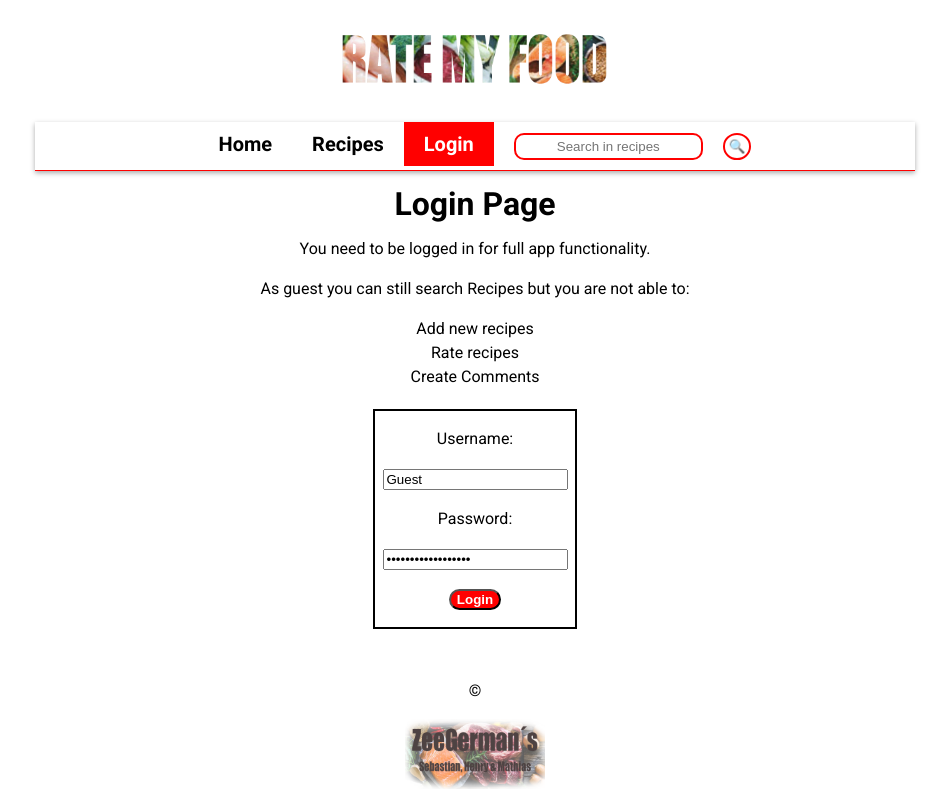
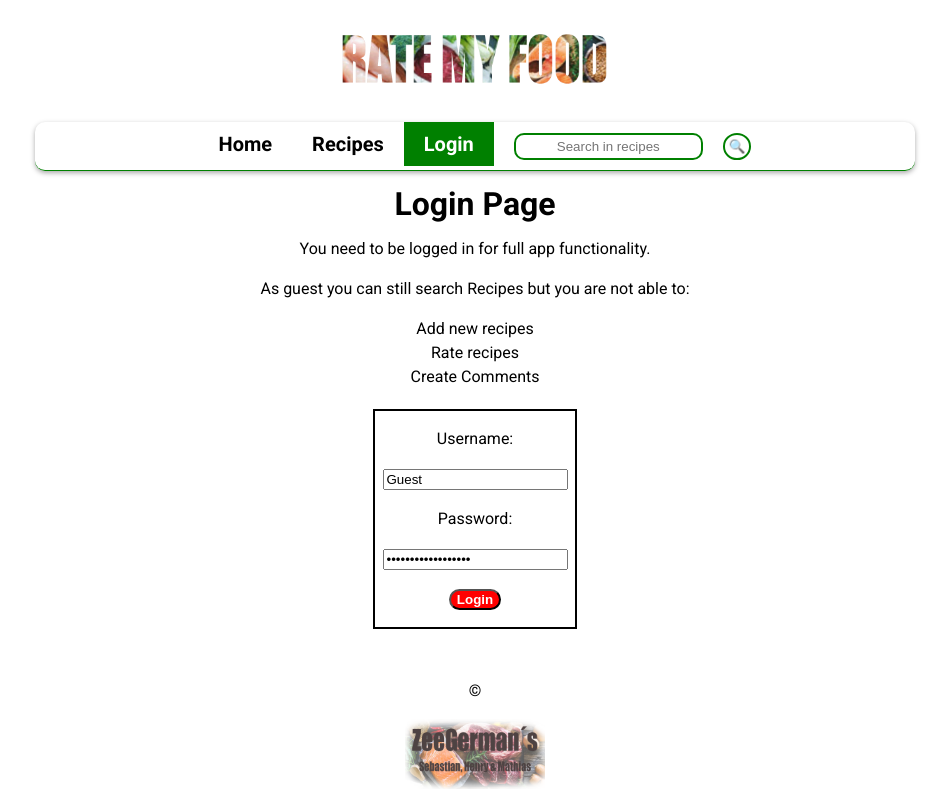
Before and after one commit to sadltelekom/RateMyFoodFrontend, an Angular app in the folder RateMyFoodApp/: page /login in a window 1280 px wide. Shown: the whole page, without its empty margins (165-1114 px from the left). Built offline with nearby package versions, Linux system fonts and the light colour scheme; no server answers.

Commit message:
app & recipe component

```diff
--- a/RateMyFoodApp/src/app/app.component.css
+++ b/RateMyFoodApp/src/app/app.component.css
@@ -1,11 +1,12 @@
 #top_menu_box{
     display: flexbox;
     justify-content: center;
+
 }
 
 #search_bar {
     color: black;
-    border: 2px solid red;
+    border: 2px solid green;
     border-radius: 10px;
     text-align: center;
     margin: 10px 20px;
@@ -14,7 +15,7 @@
 #top_menu_box button {
   color: black;
   background-color: white;
-  border: 2px solid red;
+  border: 2px solid green;
   border-radius: 100%;
   padding: 4px;
   cursor: pointer;
@@ -24,14 +25,15 @@
 #top_menu_box button:hover {
 
     background-color: white;
-    border: 2px solid darkred;
+    border: 2px solid green;
 
 
   }
 .top_menu {
-    border-bottom: 1px solid red;
+    border-bottom: 1px solid green;
     /* box-shadow: x-offset y-offset blur color */
     box-shadow: 0px 2px 5px #aaa;
+    border-radius: 10px;
     width: 80%;
     margin: auto;
 }
@@ -55,5 +57,5 @@
 }
 .top_menu a:hover, .top_menu .active {
     color: white;
-    background-color: red;
+    background-color: green;
 }
--- a/RateMyFoodApp/src/app/recipes/recipes.component.css
+++ b/RateMyFoodApp/src/app/recipes/recipes.component.css
@@ -1,7 +1,7 @@
 button {
   color: black;
   background-color: white;
-  border: 2px solid red;
+  border: 2px solid green;
   border-radius: 10px;
   padding: 4px;
   /* margin: 8px; */
@@ -10,7 +10,7 @@ button {
 
 button:hover {
   background-color: white;
-  border: 2px solid darkred;
+  border: 2px solid greenyellow;
 }
 
 h2 {
@@ -57,6 +57,7 @@ h2 {
 
 #addpicture {
   margin-bottom: 0px;
+  width: 400px;
 }
 
 #recipe-intro {
```
